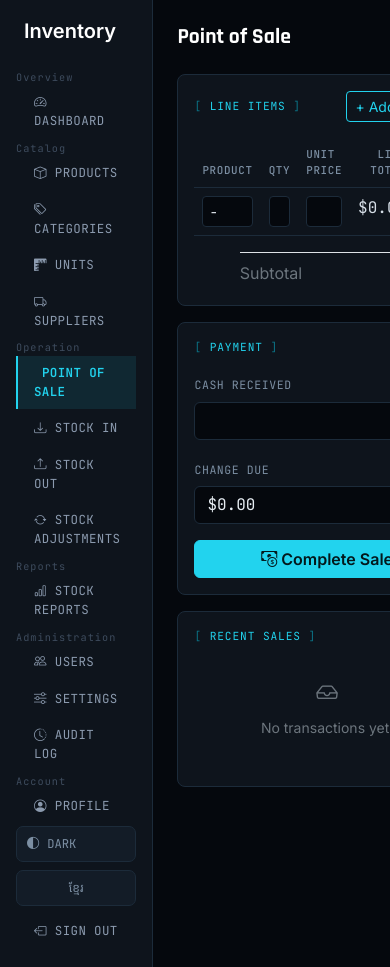
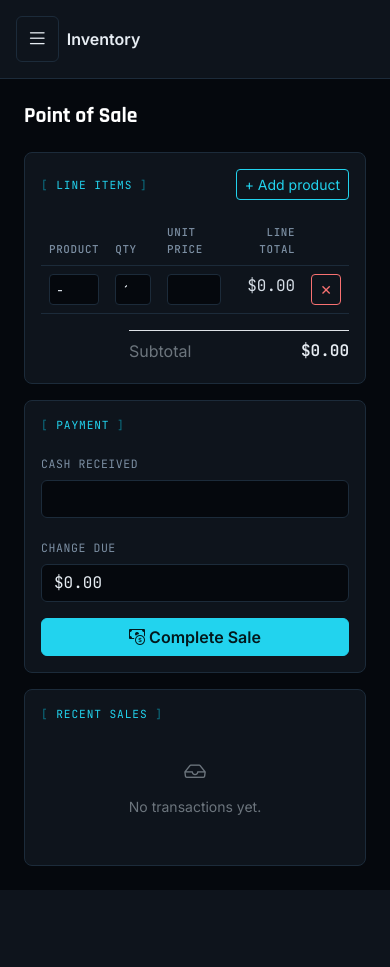
Before and after one commit to pichchanthorn/inventory-app, a PHP site: page /inventory-app/pos/index.php in a window 390 px wide; the page is wider, and only the part inside the window is pictured. After the commit the page ends 890 px from the top of that part, so only its background shows below. Run offline with PHP 8.4, Linux system fonts and the light colour scheme; the visitor is signed in with stand-in values (Sample User, id 1); data that the repository does not hold is empty; some web fonts are replaced.

Commit message:
Add responsive mobile sidebar (offcanvas) [pending manual verification]
Replaces the always-visible, fixed-230px sidebar with a Bootstrap
offcanvas-md sidebar: unchanged static behavior at >=768px, a real
slide-in drawer with backdrop/close-button/Esc support below that,
plus a mobile-only hamburger topbar to open it. Pure CSS/JS
presentation-layer change - no page content, PHP handlers, CSRF, or
the theme toggle touched.

- includes/header.php: adds offcanvas-md/offcanvas-start plus a
  minimal offcanvas-header (hidden at >=768px by Bootstrap itself) to
  the existing <nav class="sidebar">, and a d-md-none mobile topbar
  with the hamburger trigger above <main>.
- includes/footer.php: one matching closing </div> for the new
  wrapper around the mobile topbar + <main>.
- assets/style.css: themes the offcanvas drawer (background/border/
  width) to match the existing dark/light tokens instead of
  Bootstrap's default white, inverts the close button's icon color in
  dark mode, styles the hamburger button/topbar, and adds the topbar
  to the existing print-hide list.
- lang/en.php, lang/km.php: adds common_menu for the hamburger's
  aria-label.

Automated Playwright verification (desktop 1280px + mobile 375px,
hamburger open/close, backdrop-click and close-button close, no
horizontal scroll, and the Dashboard's Chart.js charts specifically)
could not be completed this session: cdn.jsdelivr.net - which every
page's Bootstrap/Bootstrap Icons/Chart.js load from - is currently
rejected by the sandbox's egress proxy with a 403 policy denial,
unrelated to this change. Pushing as-is at the user's request for
local manual verification (browser + phone) instead of waiting on
the sandbox network policy.

Co-Authored-By: Claude Sonnet 5 <noreply@anthropic.com>
Claude-Session: https://claude.ai/code/session_01DmjNZ2K2avzWw8zU38CmRk

```diff
--- a/assets/style.css
+++ b/assets/style.css
@@ -88,6 +88,32 @@ body[lang="km"] .badge-stock { font-size: .84rem; font-weight: 600; }
 .sidebar .nav-link.active{ background:var(--accent-tint) !important; color:var(--accent) !important; border-left-color:var(--accent); font-weight:600; }
 /* icon reads slightly bolder/richer than the label text on the active item */
 .sidebar .nav-link.active i{ color:var(--accent); filter:saturate(1.3) brightness(1.15); }
+
+/* mobile offcanvas sidebar (<768px) - Bootstrap's offcanvas defaults to a
+   white background/border and a 400px width; override via its own CSS
+   vars (same "Bootstrap defaults to light, force it to match the theme"
+   fix already used for .card/table above) so the mobile drawer matches
+   .sidebar's existing panel color instead of flashing white. Only takes
+   effect below the offcanvas-md breakpoint - at >=768px Bootstrap itself
+   neutralizes all of this and .sidebar's own background rule above wins,
+   so desktop is unaffected. */
+.sidebar.offcanvas-md{
+  --bs-offcanvas-width: 260px;
+  --bs-offcanvas-bg: var(--panel);
+  --bs-offcanvas-border-color: var(--line);
+  --bs-offcanvas-color: inherit;
+}
+/* Bootstrap's .btn-close is a black X by default (SVG background, not
+   currentColor) - invert it in dark mode so it's visible against the
+   dark offcanvas-header, same dark-is-default/theme-light-overrides
+   convention used throughout this file. */
+body:not(.theme-light) .sidebar .offcanvas-header .btn-close{ filter: invert(1) grayscale(100%) brightness(200%); }
+
+/* mobile topbar (hamburger trigger) - hidden entirely at >=768px via
+   d-md-none in the markup, so it never appears on desktop. */
+.mobile-topbar{ background:var(--panel) !important; border-bottom:1px solid var(--line); }
+.mobile-hamburger-btn{ background:transparent !important; border:1px solid var(--line) !important; color:inherit !important; padding:.35rem .6rem; border-radius:6px; }
+.mobile-hamburger-btn:hover{ border-color:var(--accent) !important; color:var(--accent) !important; }
 
 /* buttons */
 .btn-primary{ background:var(--accent) !important; border-color:var(--accent) !important; color:#03181C !important; font-weight:600; transition:filter .15s ease; }
@@ -332,7 +358,7 @@ body.theme-light .form-control::placeholder { color: #8792A0; }
 /* POS receipt printing - hide app chrome and neutralize the dark theme so
    window.print() produces a plain, readable page with just the receipt */
 @media print {
-  .sidebar, .no-print, .toast-container { display:none !important; }
+  .sidebar, .no-print, .toast-container, .mobile-topbar { display:none !important; }
   main { padding:0 !important; margin:0 !important; }
   body { background:#fff !important; color:#000 !important; }
   .card { background:#fff !important; border-color:#ccc !important; color:#000 !important; box-shadow:none !important; }
--- a/includes/footer.php
+++ b/includes/footer.php
@@ -1,4 +1,5 @@
   </main>
+  </div>
 </div>
 <div class="toast-container position-fixed top-0 end-0 p-3" id="toastStack" style="z-index:1090" aria-live="polite" aria-atomic="true"></div>
 <script src="https://cdn.jsdelivr.net/npm/bootstrap@5.3.3/dist/js/bootstrap.bundle.min.js"></script>
--- a/includes/header.php
+++ b/includes/header.php
@@ -34,8 +34,20 @@ function navClass($page, $active) {
   }
 </script>
 <div class="d-flex">
-  <!-- SIDEBAR -->
-  <nav class="sidebar p-3" style="width:230px;">
+  <!-- SIDEBAR
+       offcanvas-md: a normal static in-flow sidebar at >=768px (Bootstrap's
+       own CSS neutralizes the fixed-position/backdrop/header behavior at
+       that breakpoint - identical to the old plain <nav>, same .sidebar
+       class and width kept below). Below 768px it becomes a real
+       Bootstrap offcanvas: fixed, hidden by default, slide-in with a
+       backdrop, closeable via the header's close button, backdrop click,
+       or Esc - all through data-bs-* attributes, no custom JS. -->
+  <nav class="sidebar offcanvas-md offcanvas-start" style="width:230px;" tabindex="-1" id="appSidebar" aria-labelledby="appSidebarLabel">
+    <div class="offcanvas-header d-md-none">
+      <span class="offcanvas-title visually-hidden" id="appSidebarLabel"><?= __('app_brand_name') ?></span>
+      <button type="button" class="btn-close" data-bs-dismiss="offcanvas" data-bs-target="#appSidebar" aria-label="<?= __('common_close') ?>"></button>
+    </div>
+    <div class="offcanvas-body p-3 d-flex flex-column">
     <div class="d-flex align-items-center gap-2 mb-4">
       <span class="barcode text-primary"><i style="height:60%"></i><i style="height:100%"></i><i style="height:40%"></i><i style="height:80%"></i></span>
       <span class="fs-5 fw-bold"><?= __('app_brand_name') ?></span>
@@ -75,7 +87,17 @@ function navClass($page, $active) {
       <?= $_SESSION['lang'] === 'km' ? 'EN' : 'ខ្មែរ' ?>
     </a>
     <a class="nav-link text-secondary" href="<?= BASE_URL ?>/auth/logout.php"><i class="bi bi-box-arrow-left me-2"></i><?= __('nav_sign_out') ?></a>
+    </div>
   </nav>
 
-  <!-- MAIN CONTENT -->
-  <main class="flex-grow-1 p-4">
+  <div class="flex-grow-1 d-flex flex-column mobile-content-wrap">
+    <!-- MOBILE TOPBAR: hidden at >=768px, matches the sidebar's own d-md-none header -->
+    <div class="mobile-topbar d-md-none d-flex align-items-center gap-2 p-3">
+      <button type="button" class="btn mobile-hamburger-btn" data-bs-toggle="offcanvas" data-bs-target="#appSidebar" aria-controls="appSidebar" aria-label="<?= __('common_menu') ?>">
+        <i class="bi bi-list fs-4"></i>
+      </button>
+      <span class="fs-6 fw-bold"><?= __('app_brand_name') ?></span>
+    </div>
+
+    <!-- MAIN CONTENT -->
+    <main class="flex-grow-1 p-4">
--- a/lang/en.php
+++ b/lang/en.php
@@ -6,6 +6,7 @@ return [
     'theme_toggle_dark' => 'Dark',
     'theme_toggle_light' => 'Light',
     'common_close' => 'Close',
+    'common_menu' => 'Menu',
 
     // Sidebar
     'nav_overview' => 'Overview',
--- a/lang/km.php
+++ b/lang/km.php
@@ -6,6 +6,7 @@ return [
     'theme_toggle_dark' => 'ងងឹត',
     'theme_toggle_light' => 'ភ្លឺ',
     'common_close' => 'បិទ',
+    'common_menu' => 'ម៉ឺនុយ',
 
     // Sidebar
     'nav_overview' => 'ទិដ្ឋភាពទូទៅ',
```
